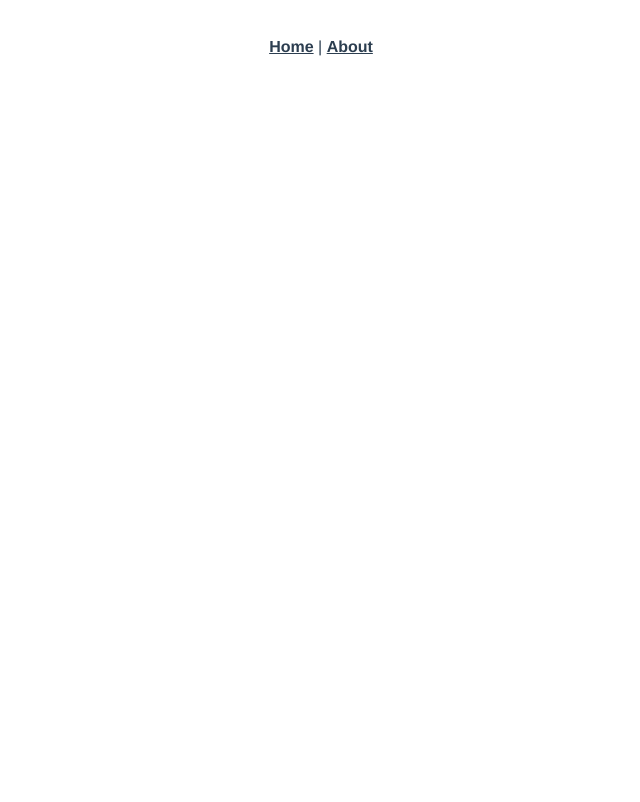
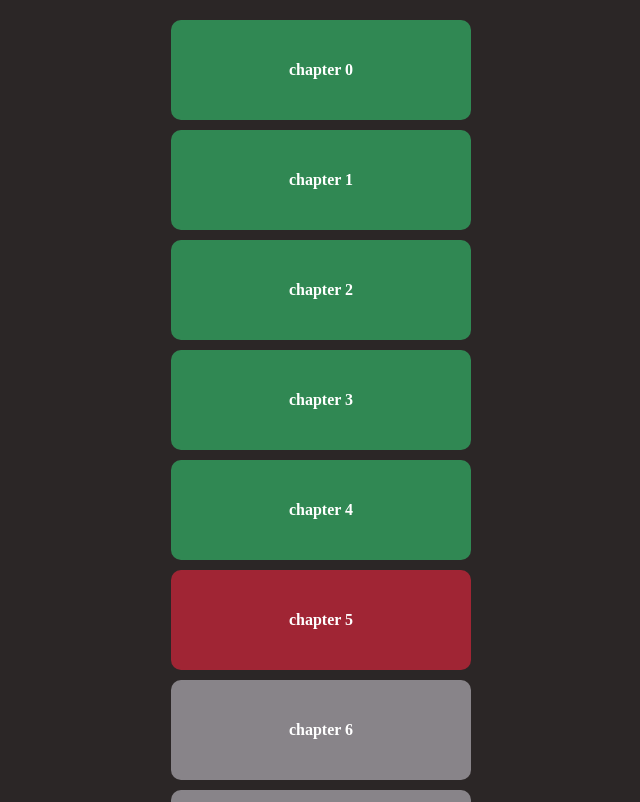
Before and after one commit to ruei0114/hello_vue, a Vue app: page /chapter/1 in a window 1280 px wide. Before the commit this address had no page. Shown: the top 802 px of the page, without its empty margins (319-959 px from the left). Built offline with nearby package versions, Linux system fonts and the light colour scheme.

Commit message:
router-view try

```diff
--- a/src/App.vue
+++ b/src/App.vue
@@ -1,30 +1,103 @@
+<!-- App.vue -->
 <template>
-  <nav>
-    <router-link to="/">Home</router-link> |
-    <router-link to="/about">About</router-link>
-  </nav>
-  <router-view/>
+  <div id="app">
+    <div class="chapters-container">
+      <div
+        v-for="(chapterStatus, index) in chapterStatus"
+        :key="index"
+        class="chapter-box"
+        :class="{ 'completed': chapterStatus === 'completed', 'in-progress': chapterStatus === 'in-progress', 'not-started': chapterStatus === 'not-started' }"
+        @click="handleChapterClick(index)"
+      >
+        chapter {{ index }}
+      </div>
+    </div>
+  </div>
 </template>
 
+<script>
+export default {
+  data() {
+    return {
+      chapterStatus: [
+        'completed',
+        'completed',
+        'completed',
+        'completed',
+        'completed',
+        'in-progress',
+        'not-started',
+        'not-started',
+        'not-started',
+        'not-started',
+        'not-started',
+        'not-started',
+        // Add more chapter status as needed
+      ],
+    };
+  },
+  methods: {
+    handleChapterClick(index) {
+      const chapter = this.chapterStatus[index];
+
+      if (chapter === 'not-started') {
+        alert('未達進度 - 提示');
+        // 可以添加其他處理未達進度的邏輯
+      } else {
+        // 跳轉到相應的章節頁面，可以使用 Vue Router 或 window.location.href 等方式
+        alert(`跳轉到 chapter ${index} 的網頁`);
+      }
+    },
+  },
+};
+</script>
+
 <style>
-#app {
-  font-family: Avenir, Helvetica, Arial, sans-serif;
-  -webkit-font-smoothing: antialiased;
-  -moz-osx-font-smoothing: grayscale;
-  text-align: center;
-  color: #2c3e50;
+body {
+  background-color: #2b2626;
+  margin: 0; /* 移除 body 的預設 margin */
 }
 
-nav {
-  padding: 30px;
+#app {
+  justify-content: center;
+  height: 100vh; /* 使 #app 充滿整個視窗高度 */
 }
 
-nav a {
-  font-weight: bold;
-  color: #2c3e50;
+.chapters-container {
+  display: flex;
+  flex-direction: column;
+  align-items: center;
+  gap: 10px;
+  max-width: 800px;
+  margin: 20px auto;
+  overflow-y: auto;
+
 }
 
-nav a.router-link-exact-active {
-  color: #42b983;
+.chapter-box {
+  width: 300px;
+  height: 100px;
+  display: flex;
+  align-items: center;
+  justify-content: center;
+  cursor: pointer;
+  font-weight: bold;
+  border-radius: 10px; /* 加上 10px 的圓角 */
 }
+
+.completed {
+  background-color: #308853;
+  color: white;
+}
+
+.in-progress {
+  background-color: #a02534;
+  color: white;
+}
+
+.not-started {
+  background-color: #888489;
+  color: white;
+}
+
 </style>
--- a/src/main.js
+++ b/src/main.js
@@ -1,5 +1,5 @@
 import { createApp } from 'vue'
 import App from './App.vue'
-import router from './router'
+import {router} from './router'
 
 createApp(App).use(router).mount('#app')
--- a/src/router/index.js
+++ b/src/router/index.js
@@ -1,25 +1,12 @@
 import { createRouter, createWebHistory } from 'vue-router'
-import HomeView from '../views/HomeView.vue'
+import ChapterView from '../views/ChapterView.vue'
 
-const routes = [
-  {
-    path: '/',
-    name: 'home',
-    component: HomeView
-  },
-  {
-    path: '/about',
-    name: 'about',
-    // route level code-splitting
-    // this generates a separate chunk (about.[hash].js) for this route
-    // which is lazy-loaded when the route is visited.
-    component: () => import(/* webpackChunkName: "about" */ '../views/AboutView.vue')
-  }
-]
-
-const router = createRouter({
-  history: createWebHistory(process.env.BASE_URL),
-  routes
-})
-
-export default router
+export const router = createRouter({
+  history: createWebHistory(),
+  routes: [
+    {
+      path: '/chapter/:id',
+      component: ChapterView
+    }
+  ]
+});
--- a/src/views/AboutView.vue
+++ /dev/null
@@ -1,5 +0,0 @@
-<template>
-  <div class="about">
-    <h1>This is an about page</h1>
-  </div>
-</template>
--- /dev/null
+++ b/src/views/ChapterView.vue
@@ -0,0 +1,35 @@
+<template>
+    <h1>UserID: {{ $route.params.userId }}</h1>
+
+    <pre>{{ userInfo }}</pre>
+  </template>
+
+  <script>
+  export default {
+    data() {
+      return {
+        userInfo: {},
+      };
+    },
+    computed: {
+      userId() {
+        return this.$route.params.userId;
+      },
+    },
+    watch: {
+      userId: async function (val) {
+        this.userInfo = await this.fetchUserInfo(val);
+      },
+    },
+    methods: {
+      async fetchUserInfo(id) {
+        return await fetch("https://jsonplaceholder.typicode.com/users/" + id)
+          .then((response) => response.json())
+          .then((json) => json);
+      },
+    },
+    async created() {
+      this.userInfo = await this.fetchUserInfo(this.userId);
+    },
+  };
+  </script>
--- a/src/views/HomeView.vue
+++ /dev/null
@@ -1,18 +0,0 @@
-<template>
-  <div class="home">
-    <img alt="Vue logo" src="../assets/logo.png">
-    <HelloWorld msg="Welcome to Your Vue.js App"/>
-  </div>
-</template>
-
-<script>
-// @ is an alias to /src
-import HelloWorld from '@/components/HelloWorld.vue'
-
-export default {
-  name: 'HomeView',
-  components: {
-    HelloWorld
-  }
-}
-</script>
```
